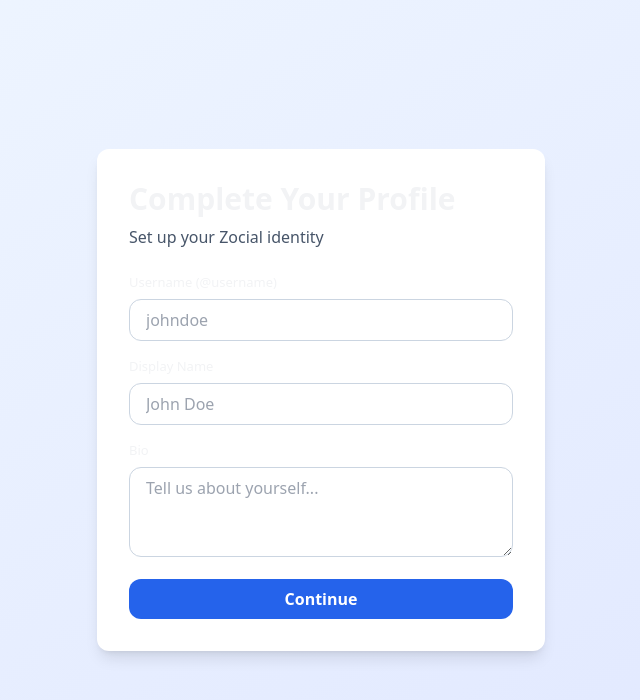
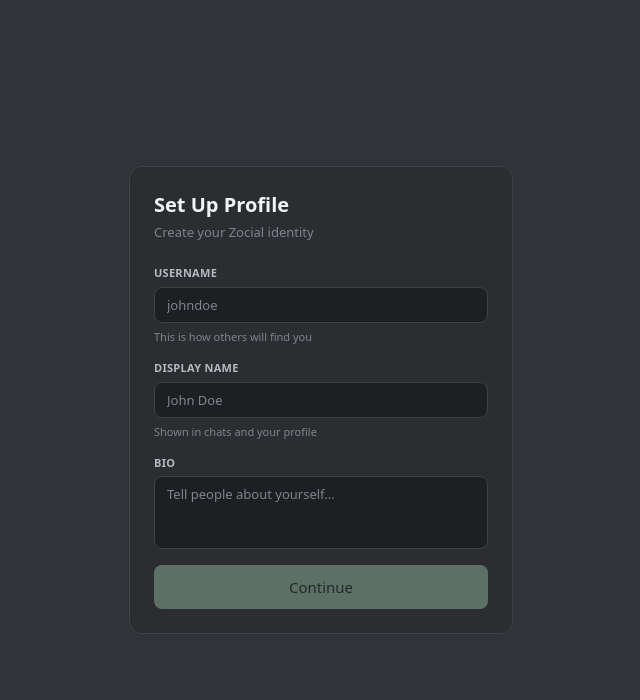
Before and after one commit to psrisuphan/zocial, a Next.js app: page /auth/setup-profile in a window 1280 px wide. Shown: the top 700 px of the page, without its empty margins (319-959 px from the left). Built offline with nearby package versions, Linux system fonts and the light colour scheme; no server answers.

Commit message:
feat: rebuild all pages with design system components

```diff
--- a/src/app/auth/layout.tsx
+++ b/src/app/auth/layout.tsx
@@ -4,8 +4,8 @@ export default function AuthLayout({
   children: React.ReactNode;
 }) {
   return (
-    <div className="min-h-screen flex items-center justify-center bg-gradient-to-br from-blue-50 to-indigo-100 dark:from-slate-950 dark:to-slate-900 p-4">
-      <div className="w-full max-w-md">{children}</div>
+    <div className="min-h-screen flex items-center justify-center bg-bg-primary px-4">
+      <div className="w-full max-w-sm">{children}</div>
     </div>
   );
 }
--- a/src/app/auth/setup-profile/page.tsx
+++ b/src/app/auth/setup-profile/page.tsx
@@ -3,6 +3,7 @@
 import { useState } from "react";
 import { createClient } from "@/lib/supabase";
 import { useRouter } from "next/navigation";
+import { Button, Input, Textarea, Card } from "@/components/ui";
 
 export default function SetupProfile() {
   const [username, setUsername] = useState("");
@@ -14,130 +15,86 @@ export default function SetupProfile() {
   const router = useRouter();
   const supabase = createClient();
 
-  const checkUsernameAvailability = async (name: string) => {
-    if (!name) {
-      setUsernameError(null);
-      return;
-    }
-
+  const checkUsername = async (value: string) => {
+    if (!value) { setUsernameError(null); return; }
     const { data } = await supabase
       .from("profiles")
       .select("username")
-      .eq("username", name.toLowerCase())
-      .single();
-
-    if (data) {
-      setUsernameError("Username already taken");
-    } else {
-      setUsernameError(null);
-    }
+      .eq("username", value.toLowerCase())
+      .maybeSingle();
+    setUsernameError(data ? "Username already taken" : null);
   };
 
-  const handleSetupProfile = async (e: React.FormEvent) => {
+  const handleSubmit = async (e: React.FormEvent) => {
     e.preventDefault();
+    if (usernameError) return;
     setLoading(true);
     setError(null);
 
-    if (usernameError) {
-      setError("Please fix the errors");
-      setLoading(false);
-      return;
-    }
+    const { data: userData } = await supabase.auth.getUser();
+    if (!userData.user) { setError("Not authenticated"); setLoading(false); return; }
 
-    try {
-      const { data: userData } = await supabase.auth.getUser();
-      if (!userData.user) throw new Error("Not authenticated");
-
-      const { error } = await supabase.from("profiles").insert([
-        {
+    const { error } = await supabase.from("profiles").insert([{
       id: userData.user.id,
       username: username.toLowerCase(),
       display_name: displayName,
       bio: bio || null,
       avatar_url: null,
-        },
-      ]);
+    }]);
 
-      if (error) {
-        setError(error.message);
-        return;
-      }
-
+    if (error) { setError(error.message); setLoading(false); return; }
     router.push("/dashboard");
-    } catch (err) {
-      setError("An unexpected error occurred");
-    } finally {
-      setLoading(false);
-    }
   };
 
   return (
-    <div className="bg-white dark:bg-slate-900 rounded-lg shadow-lg p-8">
-      <h1 className="text-3xl font-bold mb-2">Complete Your Profile</h1>
-      <p className="text-slate-600 dark:text-slate-400 mb-6">
-        Set up your Zocial identity
-      </p>
+    <Card>
+      <h1 className="text-xl font-bold text-text-primary mb-1">Set Up Profile</h1>
+      <p className="text-sm text-text-muted mb-6">Create your Zocial identity</p>
 
-      <form onSubmit={handleSetupProfile} className="space-y-4">
-        <div>
-          <label className="block text-sm font-medium mb-2">
-            Username (@username)
-          </label>
-          <input
+      <form onSubmit={handleSubmit} className="flex flex-col gap-4">
+        <Input
+          label="Username"
           type="text"
           value={username}
-            onChange={(e) => {
-              setUsername(e.target.value);
-              checkUsernameAvailability(e.target.value);
-            }}
+          onChange={(e) => { setUsername(e.target.value); checkUsername(e.target.value); }}
           placeholder="johndoe"
-            className="w-full px-4 py-2 border border-slate-300 dark:border-slate-600 rounded-lg bg-white dark:bg-slate-800 focus:outline-none focus:ring-2 focus:ring-blue-500"
+          hint="This is how others will find you"
+          error={usernameError ?? undefined}
           required
         />
-          {usernameError && (
-            <p className="text-red-600 dark:text-red-400 text-sm mt-1">
-              {usernameError}
-            </p>
-          )}
-        </div>
-
-        <div>
-          <label className="block text-sm font-medium mb-2">Display Name</label>
-          <input
+        <Input
+          label="Display Name"
           type="text"
           value={displayName}
           onChange={(e) => setDisplayName(e.target.value)}
           placeholder="John Doe"
-            className="w-full px-4 py-2 border border-slate-300 dark:border-slate-600 rounded-lg bg-white dark:bg-slate-800 focus:outline-none focus:ring-2 focus:ring-blue-500"
+          hint="Shown in chats and your profile"
           required
         />
-        </div>
-
-        <div>
-          <label className="block text-sm font-medium mb-2">Bio</label>
-          <textarea
+        <Textarea
+          label="Bio"
           value={bio}
           onChange={(e) => setBio(e.target.value)}
-            placeholder="Tell us about yourself..."
+          placeholder="Tell people about yourself..."
           rows={3}
-            className="w-full px-4 py-2 border border-slate-300 dark:border-slate-600 rounded-lg bg-white dark:bg-slate-800 focus:outline-none focus:ring-2 focus:ring-blue-500"
         />
-        </div>
 
         {error && (
-          <div className="p-3 bg-red-100 dark:bg-red-900 text-red-800 dark:text-red-100 rounded">
+          <p className="text-xs text-status-error bg-status-error/10 px-3 py-2 rounded">
             {error}
-          </div>
+          </p>
         )}
 
-        <button
+        <Button
           type="submit"
-          disabled={loading || !!usernameError}
-          className="w-full py-2 bg-blue-600 text-white rounded-lg font-semibold hover:bg-blue-700 disabled:opacity-50"
+          variant="primary"
+          size="lg"
+          fullWidth
+          disabled={loading || !!usernameError || !username || !displayName}
         >
           {loading ? "Setting up..." : "Continue"}
-        </button>
+        </Button>
       </form>
-    </div>
+    </Card>
   );
 }
--- a/src/app/dashboard/page.tsx
+++ b/src/app/dashboard/page.tsx
@@ -3,6 +3,7 @@
 import { useEffect, useState } from "react";
 import { createClient } from "@/lib/supabase";
 import { useRouter } from "next/navigation";
+import { Avatar, Button, useTheme } from "@/components/ui";
 import { User } from "@/types";
 
 export default function Dashboard() {
@@ -10,27 +11,22 @@ export default function Dashboard() {
   const [loading, setLoading] = useState(true);
   const router = useRouter();
   const supabase = createClient();
+  const { theme, toggleTheme } = useTheme();
 
   useEffect(() => {
     const getUser = async () => {
       const { data } = await supabase.auth.getSession();
-      if (!data.session) {
-        router.push("/auth/login");
-        return;
-      }
+      if (!data.session) { router.push("/auth/login"); return; }
 
-      const { data: profileData } = await supabase
+      const { data: profile } = await supabase
         .from("profiles")
         .select("*")
         .eq("id", data.session.user.id)
         .single();
 
-      if (profileData) {
-        setUser(profileData);
-      }
+      if (profile) setUser(profile);
       setLoading(false);
     };
-
     getUser();
   }, [router, supabase]);
 
@@ -41,49 +37,43 @@ export default function Dashboard() {
 
   if (loading) {
     return (
-      <div className="min-h-screen flex items-center justify-center">
-        <p>Loading...</p>
+      <div className="min-h-screen flex items-center justify-center bg-bg-primary">
+        <p className="text-text-muted text-sm">Loading...</p>
       </div>
     );
   }
 
   return (
-    <div className="min-h-screen bg-gradient-to-br from-blue-50 to-indigo-100 dark:from-slate-950 dark:to-slate-900 p-4">
-      <div className="max-w-2xl mx-auto">
-        <div className="bg-white dark:bg-slate-900 rounded-lg shadow-lg p-8">
-          <div className="flex justify-between items-start mb-6">
-            <div>
-              <h1 className="text-3xl font-bold">{user?.display_name}</h1>
-              <p className="text-slate-600 dark:text-slate-400">@{user?.username}</p>
-            </div>
-            <button
-              onClick={handleLogout}
-              className="px-4 py-2 bg-red-600 text-white rounded-lg hover:bg-red-700"
-            >
-              Log Out
-            </button>
+    <div className="min-h-screen bg-bg-primary flex flex-col">
+      {/* Top bar */}
+      <header className="h-12 bg-bg-secondary border-b border-border flex items-center justify-between px-4">
+        <span className="text-sm font-semibold text-text-primary">Zocial</span>
+        <div className="flex items-center gap-2">
+          <Button variant="ghost" size="sm" onClick={toggleTheme}>
+            {theme === "dark" ? "☀️" : "🌙"}
+          </Button>
+          <Button variant="ghost" size="sm" onClick={handleLogout}>
+            Log out
+          </Button>
+        </div>
+      </header>
+
+      {/* Content */}
+      <main className="flex-1 flex items-center justify-center p-4">
+        <div className="flex flex-col items-center gap-4 text-center">
+          <Avatar src={user?.avatar_url} name={user?.display_name} size="lg" />
+          <div>
+            <p className="text-lg font-semibold text-text-primary">{user?.display_name}</p>
+            <p className="text-sm text-text-muted">@{user?.username}</p>
+            {user?.bio && (
+              <p className="text-sm text-text-secondary mt-2 max-w-xs">{user.bio}</p>
+            )}
           </div>
-
-          {user?.bio && (
-            <p className="text-slate-700 dark:text-slate-300 mb-6">{user.bio}</p>
-          )}
-
-          <div className="grid grid-cols-2 gap-4">
-            <div className="p-4 bg-slate-100 dark:bg-slate-800 rounded">
-              <p className="text-sm text-slate-600 dark:text-slate-400">Member since</p>
-              <p className="font-semibold">
-                {new Date(user?.created_at || "").toLocaleDateString()}
-              </p>
-            </div>
-          </div>
-
-          <div className="mt-8 p-4 bg-blue-50 dark:bg-blue-950 rounded text-center">
-            <p className="text-slate-700 dark:text-slate-300">
-              🚀 Phase 0 complete! Friends, DMs, and groups coming next.
-            </p>
+          <div className="mt-4 px-4 py-3 bg-bg-surface rounded-lg border border-border text-sm text-text-muted">
+            Phase 0 complete — friends, DMs, and groups coming next.
           </div>
         </div>
-      </div>
+      </main>
     </div>
   );
 }
--- a/src/app/page.tsx
+++ b/src/app/page.tsx
@@ -1,24 +1,25 @@
+import { Button } from "@/components/ui";
+import Link from "next/link";
+
 export default function Home() {
   return (
-    <main className="min-h-screen flex items-center justify-center bg-gradient-to-br from-blue-50 to-indigo-100 dark:from-slate-950 dark:to-slate-900">
-      <div className="text-center">
-        <h1 className="text-4xl font-bold mb-4">Welcome to Zocial</h1>
-        <p className="text-lg text-slate-600 dark:text-slate-400 mb-8">
+    <main className="min-h-screen flex flex-col items-center justify-center bg-bg-primary px-4">
+      <div className="text-center max-w-sm w-full">
+        <h1 className="text-2xl font-bold text-text-primary mb-1">Zocial</h1>
+        <p className="text-sm text-text-muted mb-8">
           A privacy-first chat app for Gen Z
         </p>
-        <div className="flex gap-4 justify-center">
-          <a
-            href="/auth/signup"
-            className="px-8 py-3 bg-blue-600 text-white rounded-lg font-semibold hover:bg-blue-700 transition"
-          >
-            Sign Up
-          </a>
-          <a
-            href="/auth/login"
-            className="px-8 py-3 bg-slate-200 dark:bg-slate-700 text-slate-900 dark:text-slate-100 rounded-lg font-semibold hover:bg-slate-300 dark:hover:bg-slate-600 transition"
-          >
-            Log In
-          </a>
+        <div className="flex flex-col gap-3">
+          <Link href="/auth/signup">
+            <Button variant="primary" size="lg" fullWidth>
+              Create Account
+            </Button>
+          </Link>
+          <Link href="/auth/login">
+            <Button variant="ghost" size="lg" fullWidth>
+              Log In
+            </Button>
+          </Link>
         </div>
       </div>
     </main>
```
Also changed, not shown: src/app/auth/login/page.tsx (+20 -38 lines), src/app/auth/signup/page.tsx (+20 -38 lines). Lines whose indentation alone changed are shown as unchanged.
